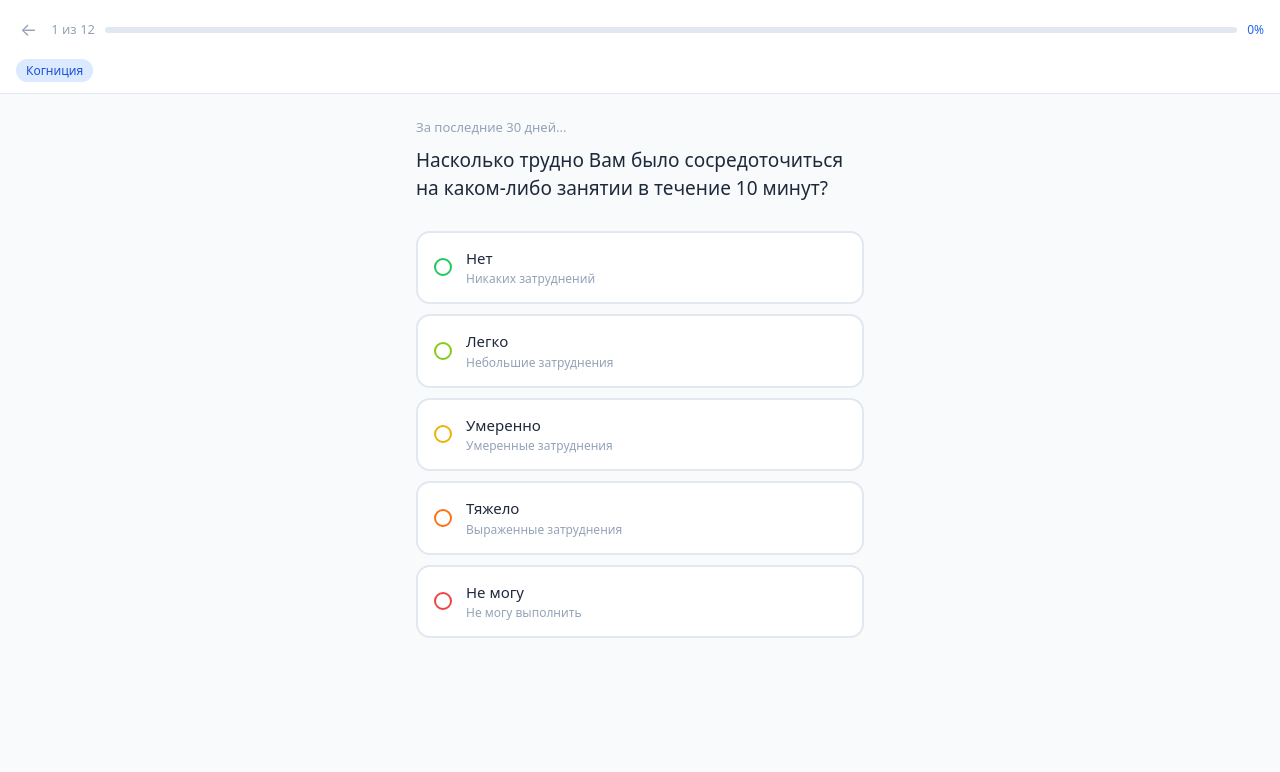
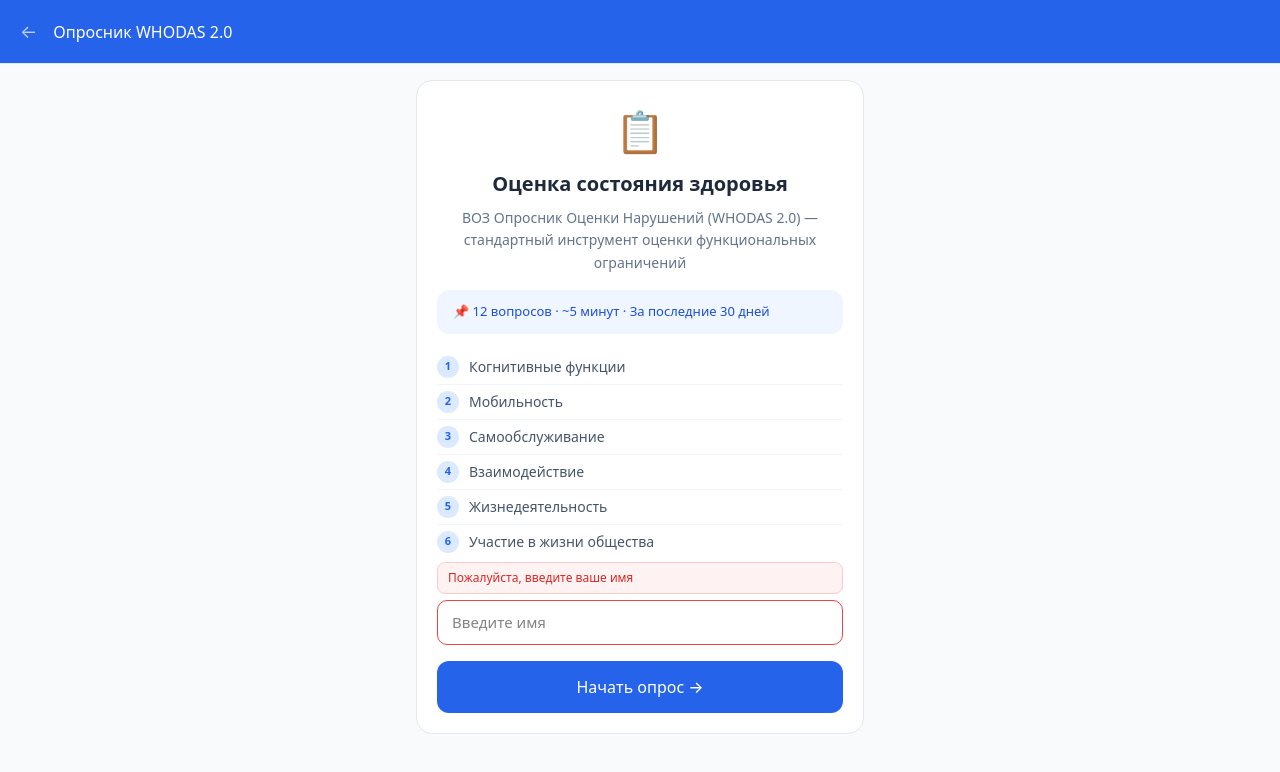
Before and after one commit to mezger75/ability-rehab-platform, a Next.js app: page /survey in a window 1280 px wide. Both pictures are taken after a click on the button "Начать опрос →". Shown: the top 772 px of the page. Built offline with nearby package versions, Linux system fonts and the light colour scheme.

Commit message:
feat: add check in patients name input on the survey page

```diff
--- a/app/survey/page.tsx
+++ b/app/survey/page.tsx
@@ -103,6 +103,7 @@ export default function PatientQuestionnaire() {
   const [answers, setAnswers] = useState<Record<string, number>>({});
   const [name, setName] = useState("");
   const [selected, setSelected] = useState<number | null>(null);
+  const [nameError, setNameError] = useState("");
 
   const progress = Math.round((step / QUESTIONS.length) * 100);
   const q = QUESTIONS[step];
@@ -154,6 +155,20 @@ export default function PatientQuestionnaire() {
 
   const handleBack = () => {
     router.push("/");
+  };
+
+  const handleStartSurvey = () => {
+    const trimmedName = name.trim();
+    if (!trimmedName) {
+      setNameError("Пожалуйста, введите ваше имя");
+      return;
+    }
+    if (trimmedName.length < 2) {
+      setNameError("Имя должно содержать минимум 2 символа");
+      return;
+    }
+    setNameError("");
+    setPhase("questions");
   };
 
   const s: Record<string, React.CSSProperties> = {
@@ -305,24 +320,50 @@ export default function PatientQuestionnaire() {
                 >
                   Ваше имя
                 </label>
+                <div style={{ position: "relative" }}>
+                  {nameError && (
+                    <div
+                      style={{
+                        position: "absolute",
+                        bottom: "100%",
+                        left: 0,
+                        right: 0,
+                        marginBottom: 6,
+                        padding: "6px 10px",
+                        background: "#fef2f2",
+                        border: "1px solid #fecaca",
+                        borderRadius: 8,
+                        color: "#dc2626",
+                        fontSize: 12,
+                        zIndex: 10,
+                      }}
+                    >
+                      {nameError}
+                    </div>
+                  )}
                   <input
                     type="text"
                     value={name}
-                  onChange={(e) => setName(e.target.value)}
+                    onChange={(e) => {
+                      setName(e.target.value);
+                      if (nameError) setNameError("");
+                    }}
                     placeholder="Введите имя"
                     style={{
                       width: "100%",
-                    border: "1px solid #e2e8f0",
+                      border: `1px solid ${nameError ? "#ef4444" : "#e2e8f0"}`,
                       borderRadius: 10,
                       padding: "10px 14px",
                       fontSize: 15,
                       boxSizing: "border-box",
                       outline: "none",
                     }}
+                    required
                   />
                 </div>
+              </div>
               <button
-                onClick={() => setPhase("questions")}
+                onClick={handleStartSurvey}
                 style={{
                   width: "100%",
                   background: "#2563eb",
```
Lines whose indentation alone changed are shown as unchanged.
